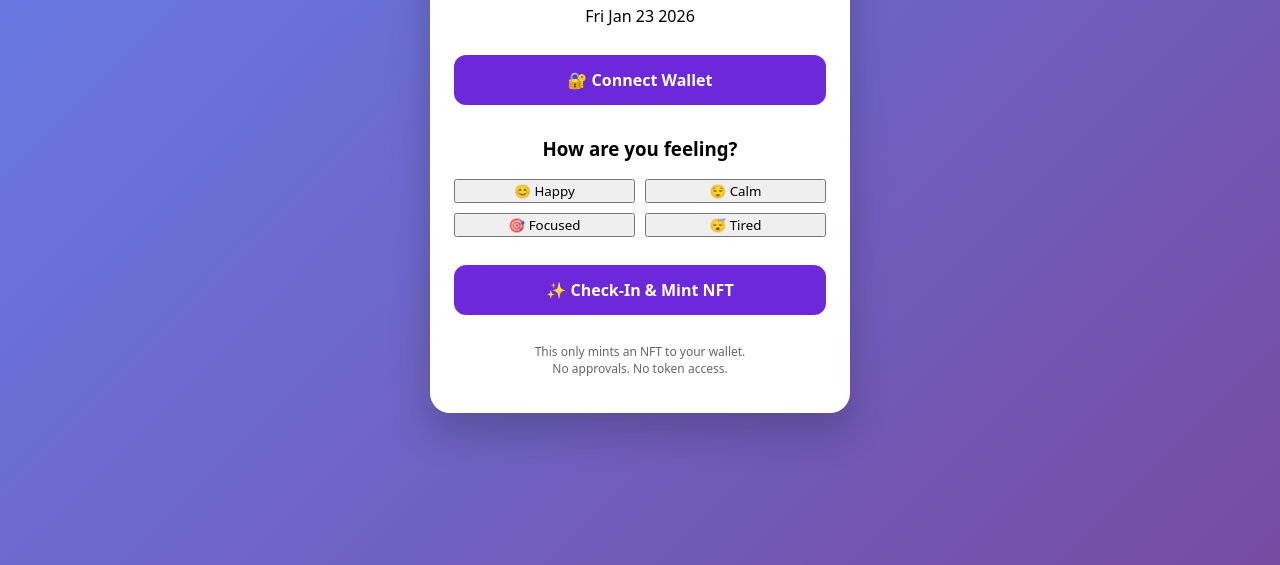
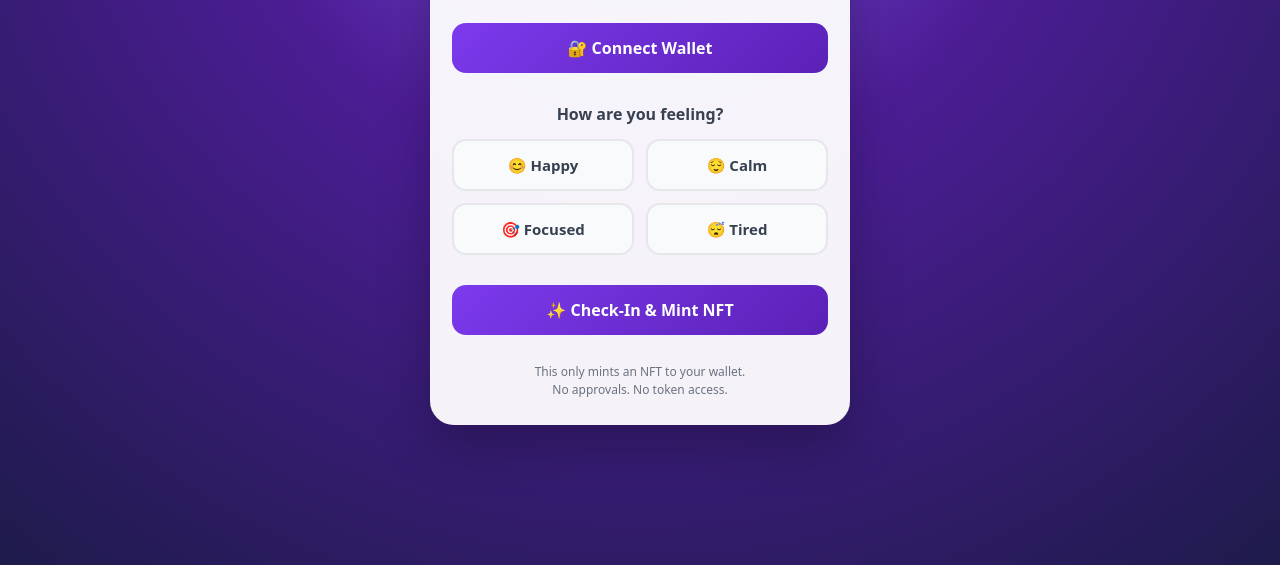
Before and after one commit to sacbac/Check-in-, a website: page index.html in a window 1280 px wide. Shown: the part 235-800 px from the top of the page. Drawn offline with nearby package versions, Linux system fonts and the light colour scheme; a script that the page names is missing.

Commit message:
Update style.css

```diff
--- a/style.css
+++ b/style.css
@@ -1,102 +1,183 @@
+/* -------- RESET -------- */
 * {
   box-sizing: border-box;
-  font-family: system-ui, -apple-system, BlinkMacSystemFont;
+  margin: 0;
+  padding: 0;
+  font-family: system-ui, -apple-system, BlinkMacSystemFont, "Segoe UI",
+    Roboto, Helvetica, Arial, sans-serif;
 }
 
+/* -------- PAGE -------- */
 body {
-  margin: 0;
   min-height: 100vh;
-  background: linear-gradient(135deg, #667eea, #764ba2);
+  background: radial-gradient(
+      circle at top,
+      #8b5cf6 0%,
+      #4c1d95 40%,
+      #1e1b4b 100%
+  );
   display: flex;
   align-items: center;
   justify-content: center;
+  color: #111827;
 }
 
+/* -------- LAYOUT -------- */
 .container {
   width: 100%;
-  padding: 16px;
+  padding: 20px;
 }
 
+/* -------- CARD -------- */
 .card {
   max-width: 420px;
   margin: auto;
-  background: white;
-  border-radius: 20px;
-  padding: 24px;
+  padding: 26px 22px;
+  border-radius: 24px;
+
+  background: rgba(255, 255, 255, 0.95);
+  backdrop-filter: blur(14px);
+
+  box-shadow:
+    0 20px 50px rgba(0, 0, 0, 0.25),
+    inset 0 1px 0 rgba(255, 255, 255, 0.5);
+
   text-align: center;
-  box-shadow: 0 20px 40px rgba(0,0,0,0.2);
 }
 
+/* -------- HEADERS -------- */
 h1 {
-  margin-top: 0;
+  font-size: 28px;
+  font-weight: 800;
+  margin-bottom: 6px;
+  letter-spacing: -0.4px;
 }
 
-.subtitle {
-  color: #666;
-  margin-bottom: 16px;
+#todayDate {
+  font-size: 14px;
+  color: #6b7280;
+  margin-bottom: 18px;
 }
 
+/* -------- WALLET -------- */
+.wallet {
+  font-size: 14px;
+  color: #4b5563;
+  margin-bottom: 12px;
+  font-weight: 500;
+}
+
+/* -------- BUTTONS -------- */
 .primary-btn {
   width: 100%;
-  padding: 14px;
-  margin: 12px 0;
-  border-radius: 12px;
+  padding: 14px 16px;
+  margin: 10px 0;
+
   border: none;
+  border-radius: 14px;
+
   font-size: 16px;
-  font-weight: 600;
-  background: #6d28d9;
+  font-weight: 700;
+
+  background: linear-gradient(135deg, #7c3aed, #5b21b6);
   color: white;
+
   cursor: pointer;
+  transition: transform 0.15s ease, box-shadow 0.15s ease;
+}
+
+.primary-btn:hover {
+  transform: translateY(-1px);
+  box-shadow: 0 10px 24px rgba(124, 58, 237, 0.4);
+}
+
+.primary-btn:active {
+  transform: scale(0.98);
 }
 
 .primary-btn:disabled {
   opacity: 0.6;
+  cursor: not-allowed;
 }
 
-.wallet {
-  font-size: 14px;
-  color: #444;
+/* -------- SECTION TITLE -------- */
+h3 {
+  margin-top: 20px;
+  margin-bottom: 14px;
+  font-size: 16px;
+  font-weight: 700;
+  color: #374151;
 }
 
+/* -------- MOODS -------- */
 .moods {
   display: grid;
   grid-template-columns: repeat(2, 1fr);
-  gap: 10px;
-  margin: 16px 0;
+  gap: 12px;
+  margin-bottom: 20px;
 }
 
-.mood-btn {
-  padding: 12px;
-  border-radius: 12px;
-  border: 2px solid #ddd;
-  background: #fafafa;
+.moods button {
+  padding: 14px 10px;
+  border-radius: 14px;
+  border: 2px solid #e5e7eb;
+
+  background: #f9fafb;
+  font-size: 15px;
+  font-weight: 600;
+  color: #374151;
+
   cursor: pointer;
-  font-weight: 600;
+  transition: all 0.15s ease;
 }
 
-.mood-btn.selected {
-  background: #6d28d9;
-  color: white;
-  border-color: #6d28d9;
+.moods button:hover {
+  background: #f3f4f6;
+  transform: translateY(-1px);
 }
 
+.moods button.selected {
+  background: linear-gradient(135deg, #7c3aed, #5b21b6);
+  color: white;
+  border-color: transparent;
+  box-shadow: 0 8px 18px rgba(124, 58, 237, 0.35);
+}
+
+/* -------- STATES -------- */
 .hidden {
   display: none;
 }
 
+/* -------- FEEDBACK -------- */
 #loading {
   margin-top: 12px;
-  font-weight: bold;
+  font-size: 14px;
+  font-weight: 600;
+  color: #6d28d9;
 }
 
 #success {
-  margin-top: 12px;
-  font-weight: bold;
-  color: green;
+  margin-top: 14px;
+  font-size: 15px;
+  font-weight: 700;
+  color: #047857;
 }
 
+/* -------- FOOTNOTE -------- */
 .note {
-  margin-top: 16px;
+  margin-top: 18px;
   font-size: 12px;
-  color: #666;
+  color: #6b7280;
+  line-height: 1.5;
 }
+
+/* -------- MOBILE POLISH -------- */
+@media (max-width: 380px) {
+  h1 {
+    font-size: 24px;
+  }
+
+  .card {
+    padding: 22px 18px;
+  }
+}
```
